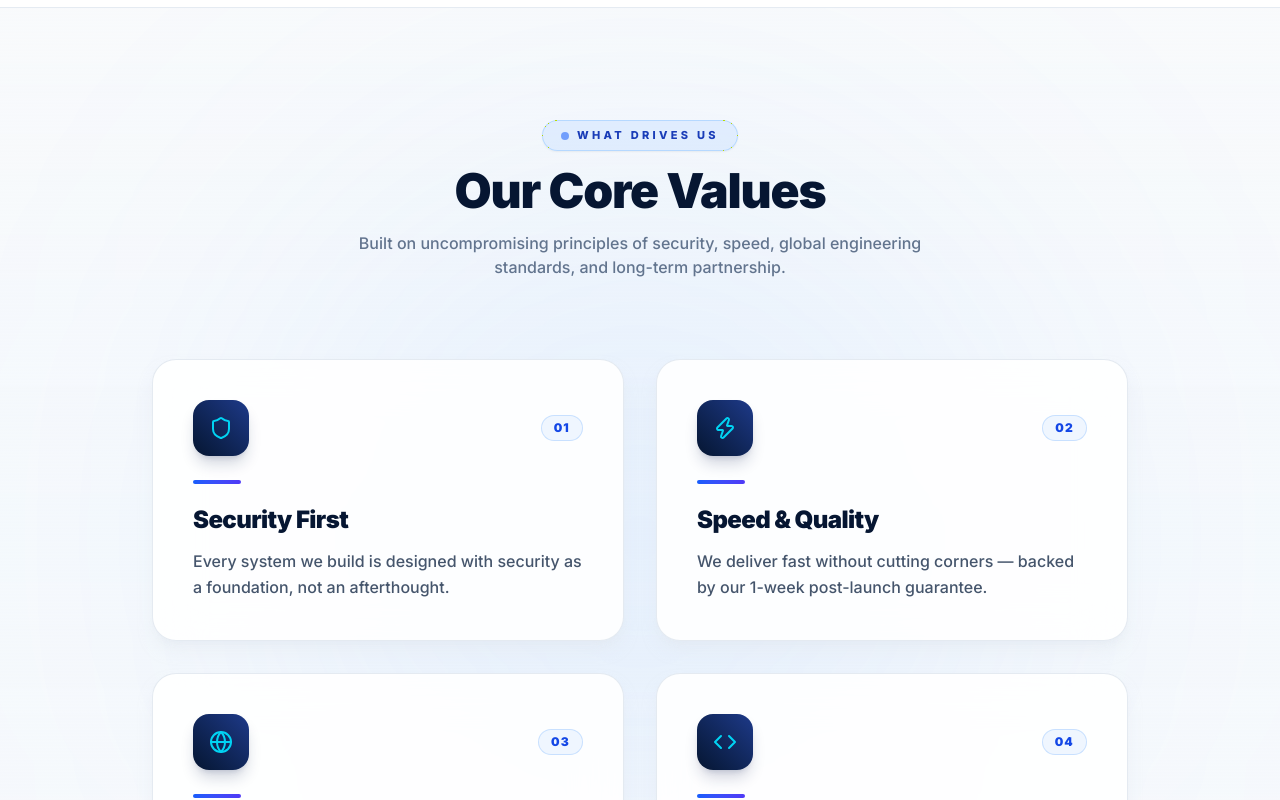
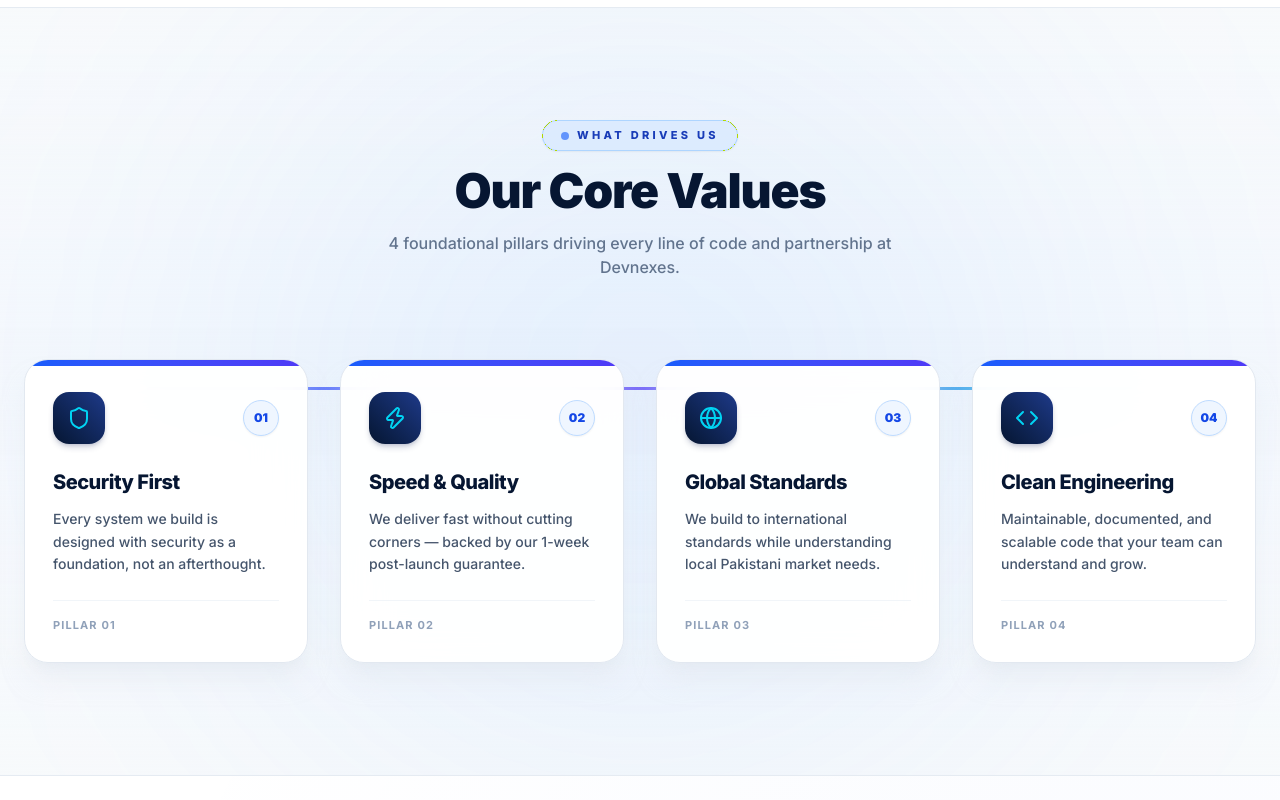
Before and after one commit to sultanraham/Devnexes, a React (Vite) app: page /about in a window 1280 px wide. Shown: the part 1420-2220 px from the top of the page. Built offline with nearby package versions, Linux system fonts and the light colour scheme; no server answers.

Commit message:
Transform Core Values section into a 4-Column Connected Flow Stepper timeline layout

```diff
--- a/src/components/AboutPage.jsx
+++ b/src/components/AboutPage.jsx
@@ -315,19 +315,19 @@ const AboutPage = ({ t = {} }) => {
         </div>
       </section>
 
-      {/* Core Values (Ultra-Modern Glassmorphic Redesign) */}
-      <section className="py-28 bg-gradient-to-b from-slate-50 via-blue-50/30 to-slate-50 border-y border-slate-200/80 relative overflow-hidden">
-        {/* Background Ambient Radial Glow */}
-        <div className="absolute top-1/2 left-1/2 -translate-x-1/2 -translate-y-1/2 w-[700px] h-[700px] bg-blue-400/10 rounded-full blur-[160px] pointer-events-none" />
+      {/* Core Values (4-Column Connected Flow Stepper Layout) */}
+      <section className="py-28 bg-gradient-to-b from-slate-50 via-blue-50/40 to-slate-50 border-y border-slate-200/80 relative overflow-hidden">
+        {/* Background Radial Glow */}
+        <div className="absolute top-1/2 left-1/2 -translate-x-1/2 -translate-y-1/2 w-[800px] h-[800px] bg-blue-400/10 rounded-full blur-[180px] pointer-events-none" />
 
-        <div className="container mx-auto px-6 max-w-5xl relative z-10">
+        <div className="container mx-auto px-6 max-w-7xl relative z-10">
           <motion.div
             initial={{ opacity: 0, y: 20 }}
             whileInView={{ opacity: 1, y: 0 }}
             viewport={{ once: true }}
             className="text-center mb-20 flex flex-col items-center"
           >
-            <span className="inline-flex items-center gap-2 bg-blue-100/80 text-blue-800 text-[11px] font-extrabold uppercase tracking-[0.3em] px-4.5 py-1.5 rounded-full mb-4 border border-blue-300/50 shadow-xs">
+            <span className="inline-flex items-center gap-2 bg-blue-100/90 text-blue-800 text-[11px] font-extrabold uppercase tracking-[0.3em] px-4.5 py-1.5 rounded-full mb-4 border border-blue-300/60 shadow-xs">
               <span className="w-2 h-2 rounded-full bg-blue-600 animate-pulse" />
               What Drives Us
             </span>
@@ -335,47 +335,58 @@ const AboutPage = ({ t = {} }) => {
               Our Core Values
             </h2>
             <p className="text-slate-500 text-sm sm:text-base max-w-xl font-medium">
-              Built on uncompromising principles of security, speed, global engineering standards, and long-term partnership.
+              4 foundational pillars driving every line of code and partnership at Devnexes.
             </p>
           </motion.div>
 
-          <div className="grid grid-cols-1 md:grid-cols-2 gap-8">
+          {/* Stepper Timeline Grid Container */}
+          <div className="relative">
+            {/* Horizontal Connecting Flow Line (Visible on Desktop) */}
+            <div className="hidden lg:block absolute top-7 left-[10%] right-[10%] h-[3px] bg-gradient-to-r from-blue-600 via-indigo-600 to-cyan-500 rounded-full z-0 opacity-70" />
+
+            <div className="grid grid-cols-1 md:grid-cols-2 lg:grid-cols-4 gap-6 sm:gap-8 relative z-10">
               {values.map((v, i) => (
                 <motion.div
                   key={i}
-                initial={{ opacity: 0, y: 30 }}
+                  initial={{ opacity: 0, y: 35 }}
                   whileInView={{ opacity: 1, y: 0 }}
-                transition={{ delay: i * 0.12, duration: 0.5 }}
+                  transition={{ delay: i * 0.12, duration: 0.5, ease: "easeOut" }}
                   viewport={{ once: true }}
-                className="bg-white/90 backdrop-blur-xl p-8 sm:p-10 rounded-3xl border border-slate-200/90 shadow-lg shadow-slate-200/50 hover:shadow-2xl hover:shadow-blue-900/15 hover:-translate-y-2 transition-all duration-500 group relative overflow-hidden flex flex-col justify-between"
+                  className="bg-white/95 backdrop-blur-xl p-7 rounded-3xl border border-slate-200 shadow-xl shadow-slate-200/50 hover:shadow-2xl hover:shadow-blue-900/15 hover:border-blue-400 hover:-translate-y-2 transition-all duration-500 group flex flex-col justify-between relative overflow-hidden"
                 >
-                {/* Background Ambient Glow on Hover */}
-                <div className="absolute inset-0 bg-gradient-to-tr from-blue-500/5 via-indigo-500/5 to-transparent opacity-0 group-hover:opacity-100 transition-opacity duration-500 pointer-events-none" />
+                  {/* Top Ambient Highlight */}
+                  <div className="absolute top-0 left-0 right-0 h-1.5 bg-gradient-to-r from-blue-600 to-indigo-600 group-hover:h-2 transition-all duration-300" />
 
                   <div>
-                  {/* Top Header Row with Index Badge & Icon */}
-                  <div className="flex items-center justify-between mb-6">
-                    <div className="w-14 h-14 bg-gradient-to-tr from-[#061632] to-[#1e3a8a] text-cyan-400 group-hover:text-white group-hover:from-blue-600 group-hover:to-indigo-600 transition-all duration-500 rounded-2xl flex items-center justify-center shadow-lg shadow-blue-950/20 group-hover:scale-110">
+                    {/* Stepper Node & Icon Header */}
+                    <div className="flex items-center justify-between mb-6 pt-1">
+                      <div className="w-13 h-13 bg-gradient-to-tr from-[#061632] to-[#1e3a8a] text-cyan-400 group-hover:text-white group-hover:from-blue-600 group-hover:to-indigo-600 transition-all duration-500 rounded-2xl flex items-center justify-center shadow-md shadow-blue-950/20 group-hover:scale-110">
                         {v.icon}
                       </div>
-                    <span className="text-xs font-black text-blue-700 bg-blue-50 border border-blue-200/80 px-3 py-1 rounded-full font-mono tracking-widest">
+                      <span className="w-9 h-9 rounded-full bg-blue-50 border border-blue-200 flex items-center justify-center text-xs font-black text-blue-700 font-mono shadow-xs group-hover:bg-blue-600 group-hover:text-white group-hover:border-blue-600 transition-colors">
                         0{i + 1}
                       </span>
                     </div>
 
-                  {/* Expandable Accent Line */}
-                  <div className="h-1 w-12 bg-gradient-to-r from-blue-600 to-indigo-600 rounded-full mb-5 group-hover:w-full transition-all duration-500 ease-out" />
-
-                  {/* Title & Description */}
-                  <h3 className="text-[#061632] font-black text-xl md:text-2xl mb-3 tracking-tight group-hover:text-blue-600 transition-colors">
+                    {/* Step Title */}
+                    <h3 className="text-[#061632] font-extrabold text-lg sm:text-xl mb-3 tracking-tight group-hover:text-blue-600 transition-colors">
                       {v.title}
                     </h3>
-                  <p className="text-slate-600 text-sm md:text-base leading-relaxed font-medium">
+
+                    {/* Description */}
+                    <p className="text-slate-600 text-xs sm:text-sm leading-relaxed font-medium">
                       {v.desc}
                     </p>
                   </div>
+
+                  {/* Bottom Step Indicator Badge */}
+                  <div className="mt-6 pt-4 border-t border-slate-100 flex items-center justify-between text-[11px] font-bold text-slate-400 uppercase tracking-widest">
+                    <span>Pillar 0{i + 1}</span>
+                    <span className="text-blue-600 opacity-0 group-hover:opacity-100 transition-opacity font-extrabold">Devnexes</span>
+                  </div>
                 </motion.div>
               ))}
+            </div>
           </div>
         </div>
       </section>
```
Lines whose indentation alone changed are shown as unchanged.
